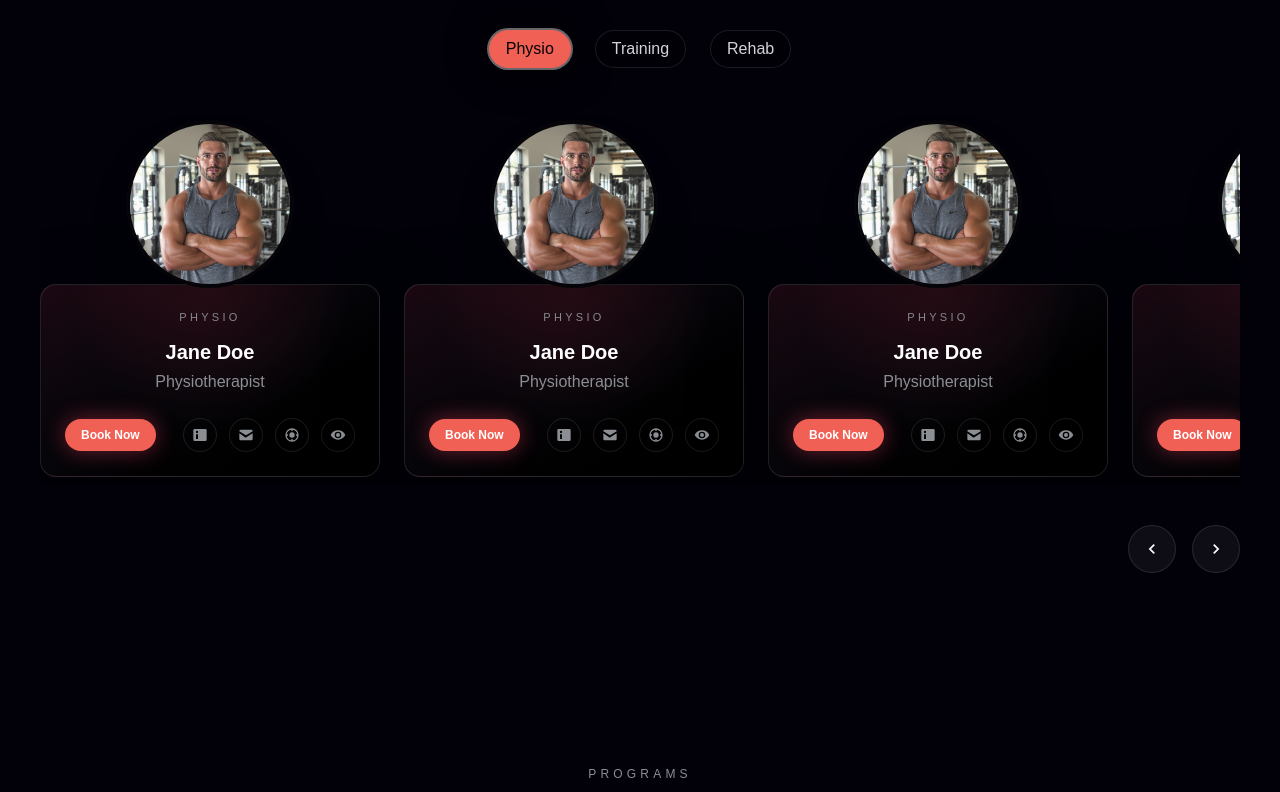
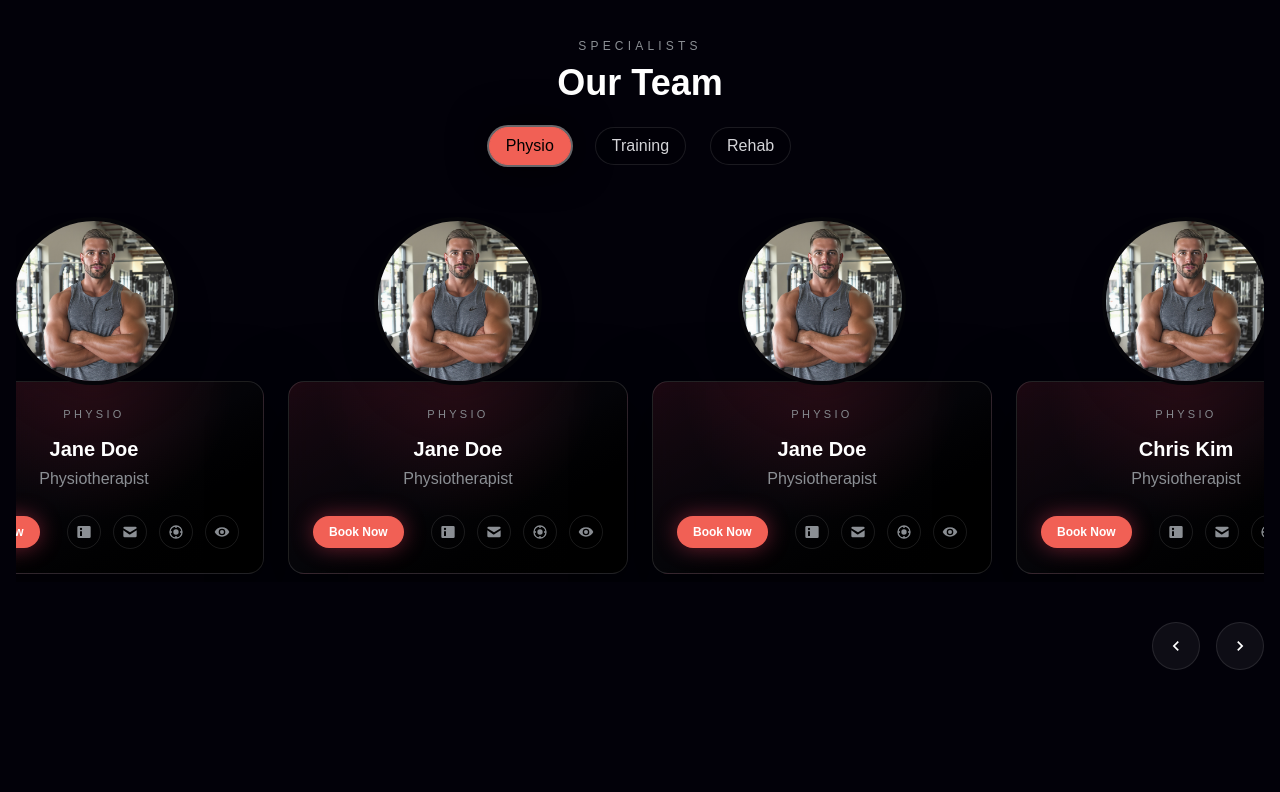
Before and after one commit to shishir95/depth-training-frontend, a Next.js app: page /home in a window 1280 px wide. Shown: the part 1328-2120 px from the top of the page. Built offline with nearby package versions, Linux system fonts and the light colour scheme.

Commit message:
hero section problem fixed

```diff
--- a/src/app/home/page.jsx
+++ b/src/app/home/page.jsx
@@ -30,7 +30,7 @@ export default function Home() {
       <HeroTitleAnimation {...heroContents} />
 
       {/* ✅ Centered content below hero */}
-      <div className="mx-auto w-full max-w-7xl px-6 pt-16 pb-20 space-y-16">
+      <div className="mx-auto w-full max-w-7xl space-y-5 md:space-y-5 lg:space-y-5">
         <ScrollSection variant="fade-up">
           <FindSpecialtiesSection />
         </ScrollSection>
--- a/src/components/home/HeroTitleAnimation.jsx
+++ b/src/components/home/HeroTitleAnimation.jsx
@@ -11,9 +11,11 @@ export default function HeroTitleAnimation({
 }) {
   return (
     <section
-      className="relative w-full bg-cover bg-center bg-no-repeat"
+      className="relative w-full h-[90vh] bg-cover bg-center bg-no-repeat"
       style={{
         backgroundImage: "url('/assets/dsc.jpg')", // or your hero image
+        backgroundPosition: "center",
+        backgroundSize: "cover",
       }}
     >
       {/* Dark overlay + left gradient for better readability */}
--- a/src/components/home/TeamSection.jsx
+++ b/src/components/home/TeamSection.jsx
@@ -152,9 +152,7 @@ function TeamCard({ person }) {
       />
 
       {/* Avatar bubble with parallax-ish lift on hover */}
-      <div
-        className="pointer-events-none absolute top-20 left-1/2 z-20 flex h-40 w-40 -translate-x-1/2 -translate-y-1/2 items-center justify-center rounded-full ring-4 ring-[#050509] shadow-2xl bg-[radial-gradient(circle_at_bottom,_rgba(244,63,94,0.22),_rgba(5,5,9,0.98)_70%)] backdrop-blur-[2px] transition-transform duration-500"
-      >
+      <div className="pointer-events-none absolute top-20 left-1/2 z-20 flex h-40 w-40 -translate-x-1/2 -translate-y-1/2 items-center justify-center rounded-full ring-4 ring-[#050509] shadow-2xl bg-[radial-gradient(circle_at_bottom,_rgba(244,63,94,0.22),_rgba(5,5,9,0.98)_70%)] backdrop-blur-[2px] transition-transform duration-500">
         <img
           src="/assets/image.png"
           alt={person.name}
@@ -261,7 +259,7 @@ export default function TeamSection() {
           <h2 className="mt-2 text-3xl font-semibold sm:text-4xl">Our Team</h2>
 
           {/* Tabs with auto-darkening halo under the active one */}
-          <div className="mt-6 flex items-center justify-center gap-6 text-base">
+          <div className="mt-6 flex  items-center justify-center gap-6 text-base">
             {TABS.map((t) => {
               const isActive = active === t;
               return (
@@ -294,7 +292,7 @@ export default function TeamSection() {
         >
           <div
             ref={scrollerRef}
-            className="no-scrollbar flex snap-x snap-mandatory gap-6 overflow-x-auto scroll-smooth px-2 py-2 [scrollbar-width:none] [-ms-overflow-style:none]"
+            className="no-scrollbar flex justify-center snap-x snap-mandatory gap-6 overflow-x-auto scroll-smooth px-2 py-2 [scrollbar-width:none] [-ms-overflow-style:none]"
           >
             {/* hide scrollbar in webkit */}
             <style jsx>{`
```
